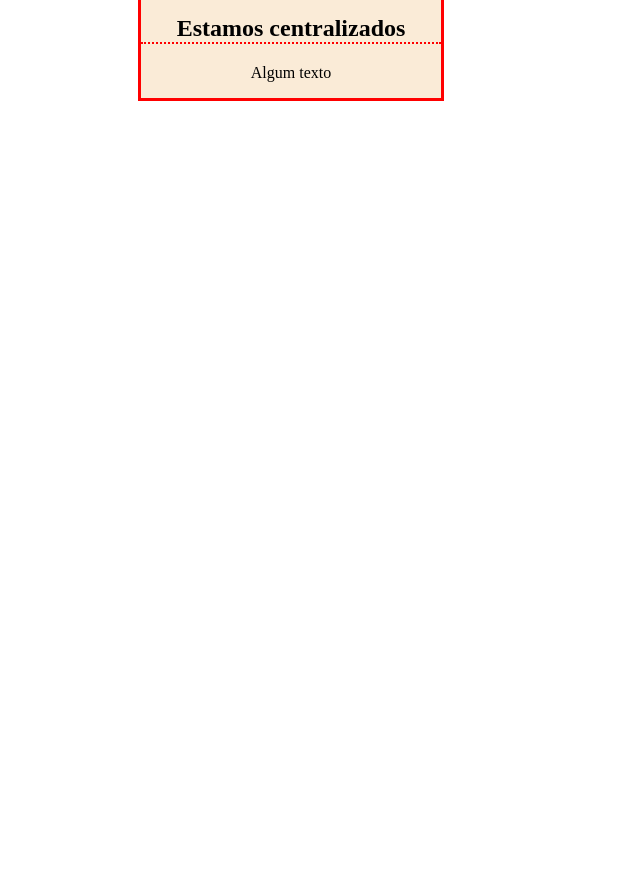
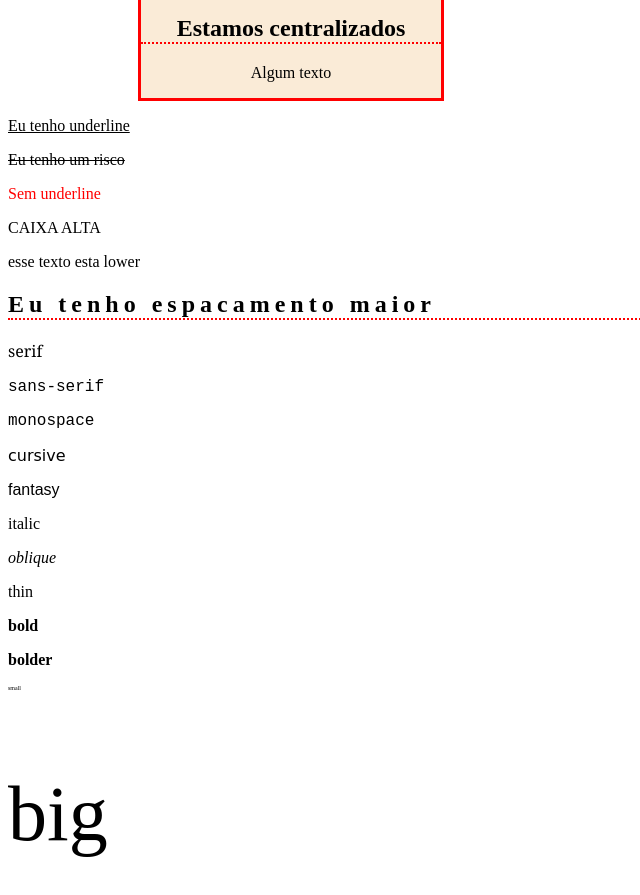
Before and after one commit to wallsp/14-03-html, a plain HTML site: page index.html in a window 1280 px wide. Shown: the part 3464-4359 px from the top of the page, without its empty margins (0-640 px from the left). Before the commit the page ends 4073 px from the top, so only its background shows below. Drawn offline with Linux system fonts and the light colour scheme.

Commit message:
25 textos

```diff
--- a/css/style.css
+++ b/css/style.css
@@ -208,3 +208,50 @@
     border: solid red;
     margin-left: 130px;
 }
+
+/* 25 */
+
+.underline{
+    text-decoration: underline;
+}
+.line-trough{
+    text-decoration: line-through;
+}
+.remover-underline{
+    text-decoration: none;
+    color: red;
+}
+.upper{text-transform: uppercase
+}
+.lower{text-transform: lowercase;
+}
+.spacing{letter-spacing: 5px;
+}
+.serif{font-family: Georgia, 'Times New Roman', Times, serif;
+}
+.sans-serif{font-family: 'Courier New', Courier, monospace;
+}
+.monospace{font-family:'Courier New', Courier, monospace;
+}
+.cursive{font-family: cursive;
+}
+.fantasy{font-family: fantasy;
+}
+.italic{font-family: italic;
+}
+.oblique{font-style: oblique;
+}
+.thin
+.bold
+.bolder{font-family: helvetica;
+}
+.thin{font-weight: 100;
+}
+.bold{font-weight: 600;
+}
+.bolder{font-weight: 900;
+}
+.small{font-size: 6px;
+}
+.big{font-size: 78px;
+}
--- a/index.html
+++ b/index.html
@@ -147,6 +147,25 @@
         <p>Algum texto</p>
     </div>
 
+    <!-- 25 -->
 
+    <p class="underline">Eu tenho underline</p>
+    <p class="line-trough">Eu tenho um risco</p>
+    <a href="#" class="remover-underline">Sem underline</a>
+    <p class="upper">Caixa alta</p>
+    <p class="lower">ESSE TEXTO ESTA LOWER</p>
+    <h2 class="spacing">Eu tenho espacamento maior</h2>
+    <p class="serif">serif</p>
+    <p class="sans-serif">sans-serif</p>
+    <p class="monospace">monospace</p>
+    <p class="cursive">cursive</p>
+    <p class="fantasy">fantasy</p>
+    <p class="italic">italic</p>
+    <p class="oblique">oblique</p>
+    <p class="thin">thin</p>
+    <p class="bold">bold</p>
+    <p class="bolder">bolder</p>
+    <p class="small">small</p>
+    <p class="big">big</p>
 </body>
 </html>
```
